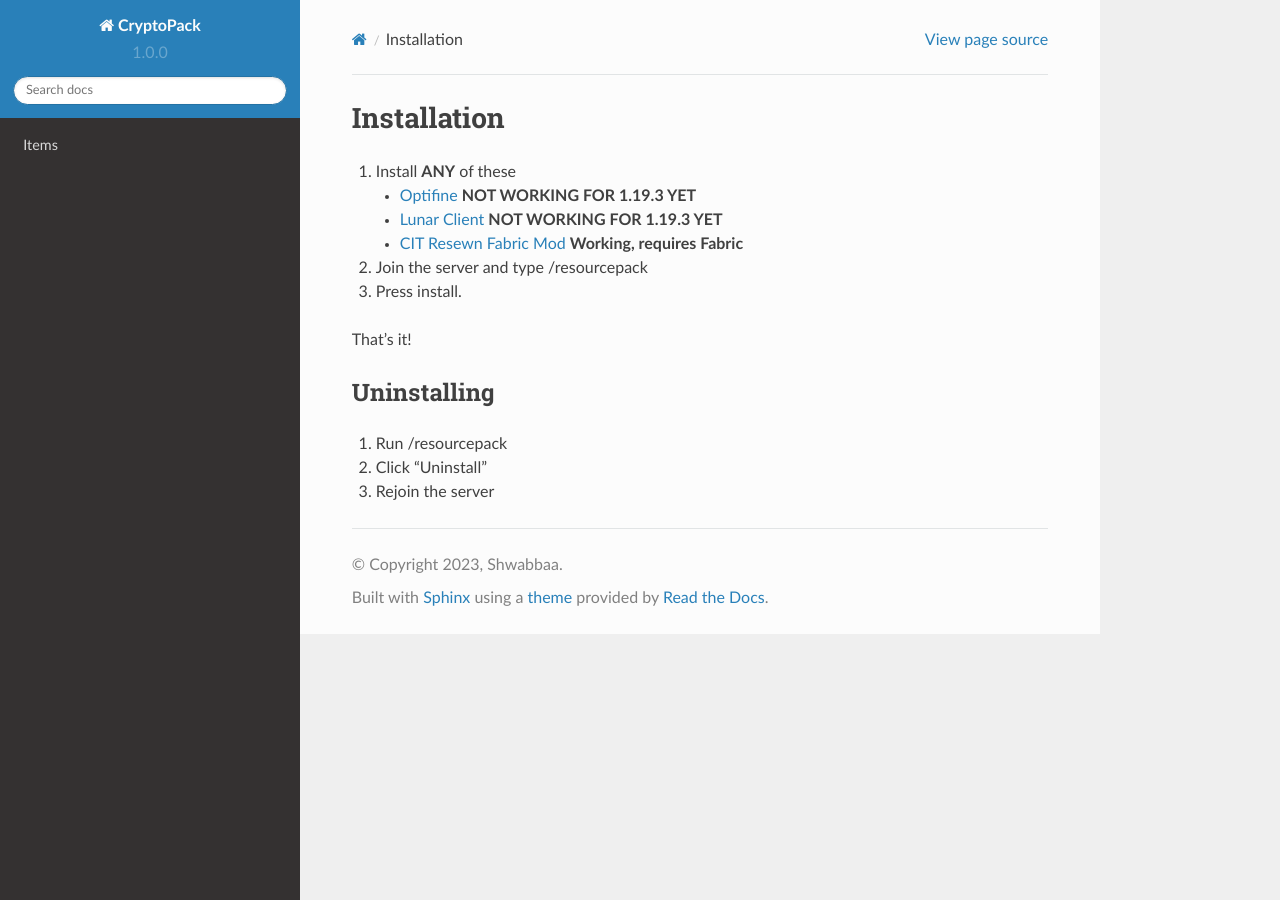
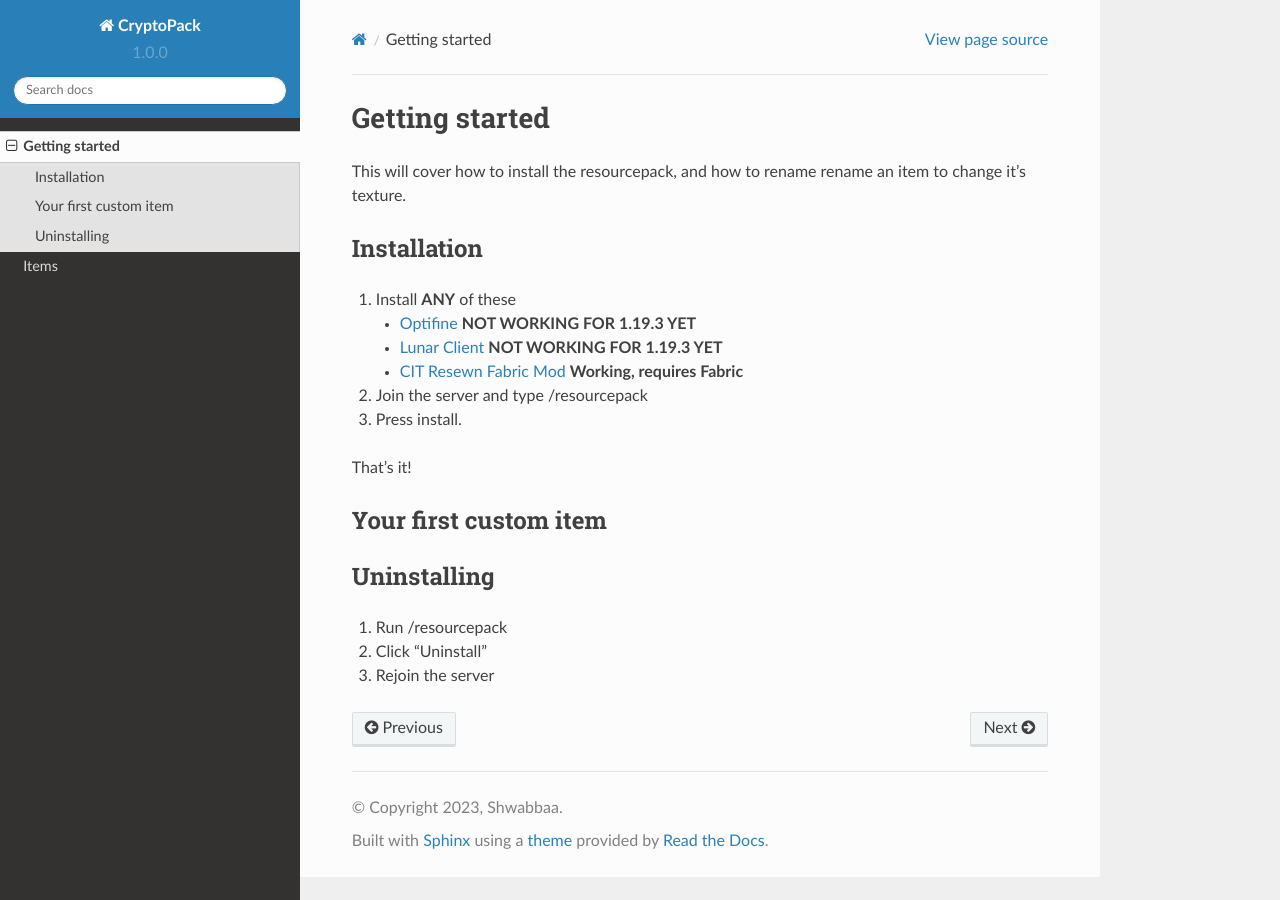
Before and after one commit to Shwabbaa/cryptopack-docs, a Sphinx documentation site: the page built from docs/source/getting_started.rst, in a window 1280 px wide. Built offline with Sphinx 7.4.7 and the Read the Docs theme 2.0.0, drawn with Linux system fonts in a browser that asks for light colours; pages that are not in the unit, such as notebooks, are missing from menus.

Commit message:
Update and rename installation.rst to getting_started.rst

```diff
--- a/docs/source/installation.rst
+++ b/docs/source/getting_started.rst
@@ -1,5 +1,10 @@
+Getting started
+===================================
+
+This will cover how to install the resourcepack, and how to rename rename an item to change it's texture.
+
 Installation
-===================================
+----------
 
 #. Install **ANY** of these
 
@@ -14,6 +19,9 @@ Installation
 
 That's it!
 
+Your first custom item
+------------
+
 Uninstalling
 ------------
 #. Run /resourcepack
```
